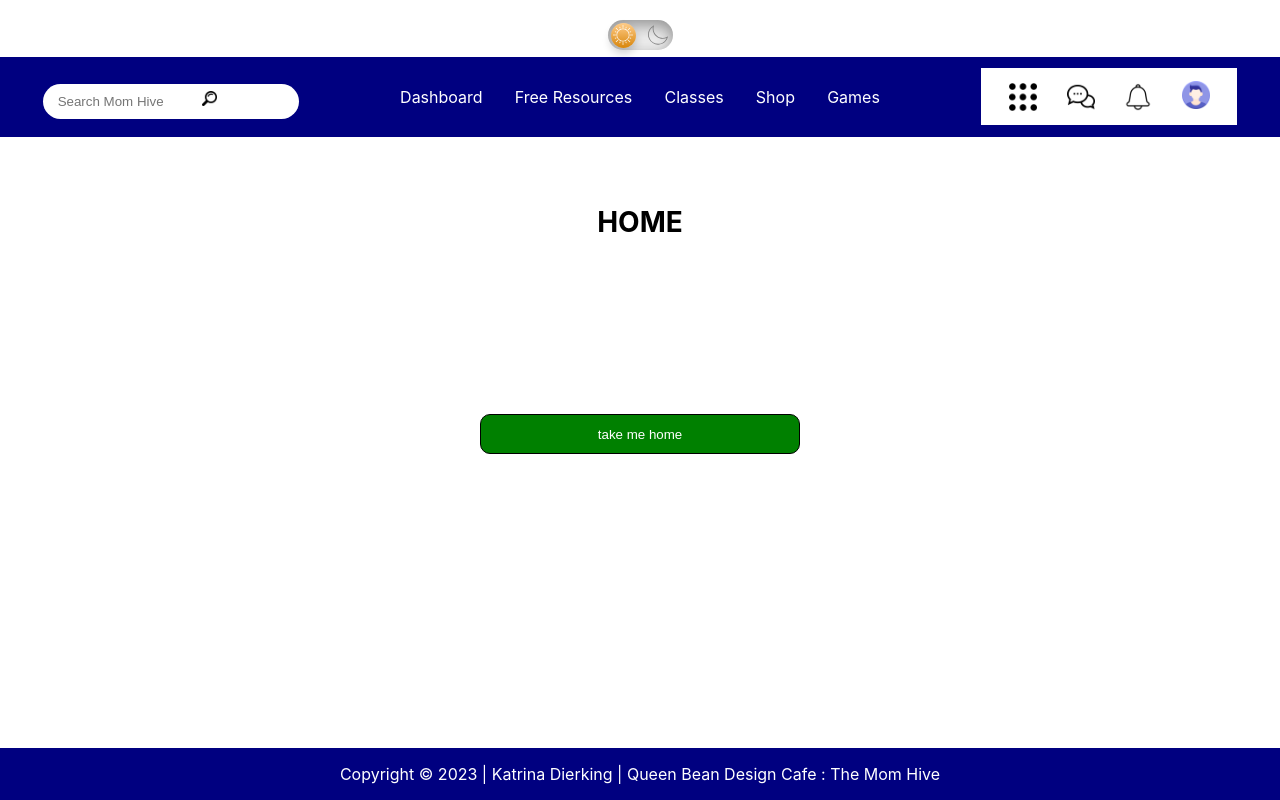
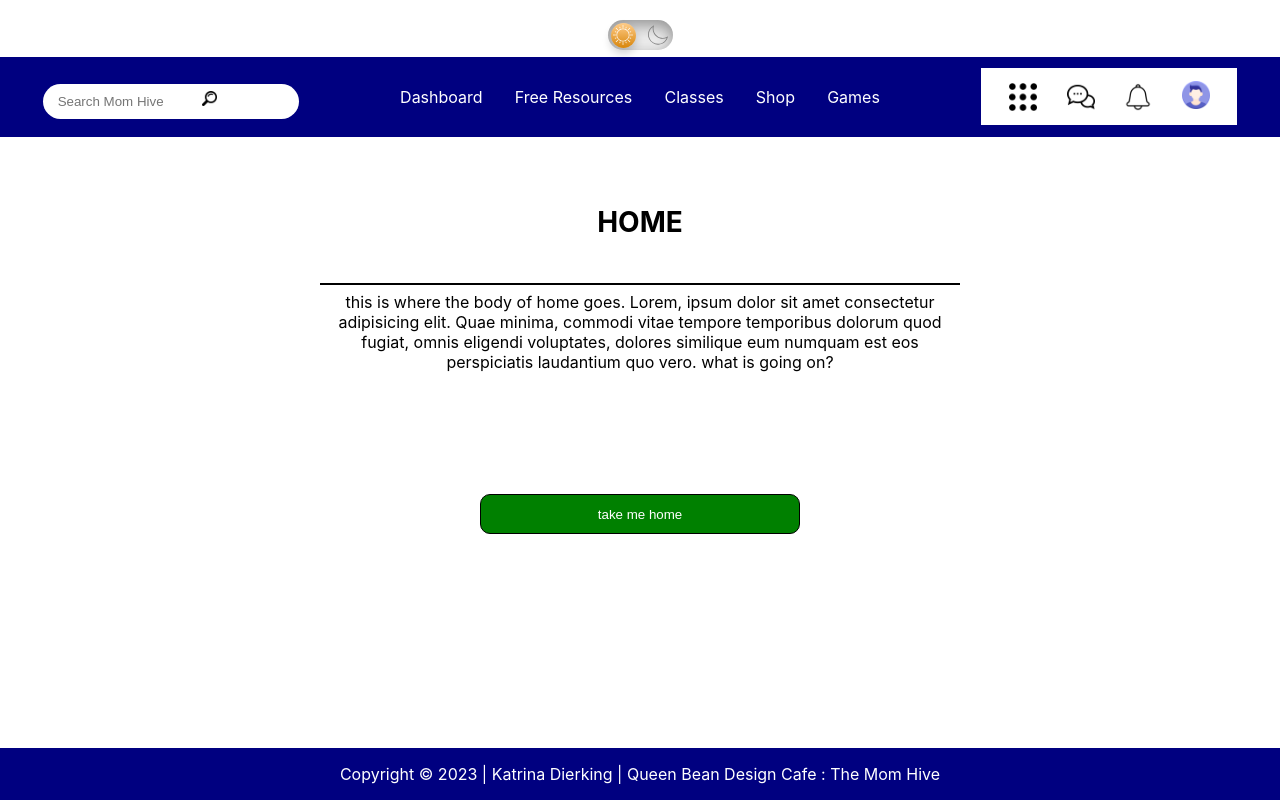
Before and after one commit to Katrina-Dierking/hs-mom-hive, a React (Create React App) app: page / in a window 1280 px wide. Built offline with nearby package versions, Linux system fonts and the light colour scheme.

Commit message:
tab description

```diff
--- a/public/index.html
+++ b/public/index.html
@@ -10,21 +10,11 @@
       content="Web site created using create-react-app"
     />
     <link rel="apple-touch-icon" href="%PUBLIC_URL%/logo192.png" />
-    <!--
-      manifest.json provides metadata used when your web app is installed on a
-      user's mobile device or desktop. See https://developers.google.com/web/fundamentals/web-app-manifest/
-    -->
+
+
     <link rel="manifest" href="%PUBLIC_URL%/manifest.json" />
-    <!--
-      Notice the use of %PUBLIC_URL% in the tags above.
-      It will be replaced with the URL of the `public` folder during the build.
-      Only files inside the `public` folder can be referenced from the HTML.
 
-      Unlike "/favicon.ico" or "favicon.ico", "%PUBLIC_URL%/favicon.ico" will
-      work correctly both with client-side routing and a non-root public URL.
-      Learn how to configure a non-root public URL by running `npm run build`.
-    -->
-    <title>React App</title>
+    <title>Homeschool Mom Hive</title>
   </head>
   <body>
     <noscript>You need to enable JavaScript to run this app.</noscript>
--- a/src/views/home/Home.js
+++ b/src/views/home/Home.js
@@ -14,7 +14,7 @@
         <div className="top">
           <MainMod title="HOME"
 
-          body="this is where the body of home goes.
+          top="this is where the body of home goes.
           Lorem, ipsum dolor sit amet consectetur adipisicing elit. Quae minima, commodi vitae tempore temporibus dolorum quod fugiat, omnis eligendi voluptates, dolores similique eum numquam est eos perspiciatis laudantium quo vero.
 
           what is going on?"
```
